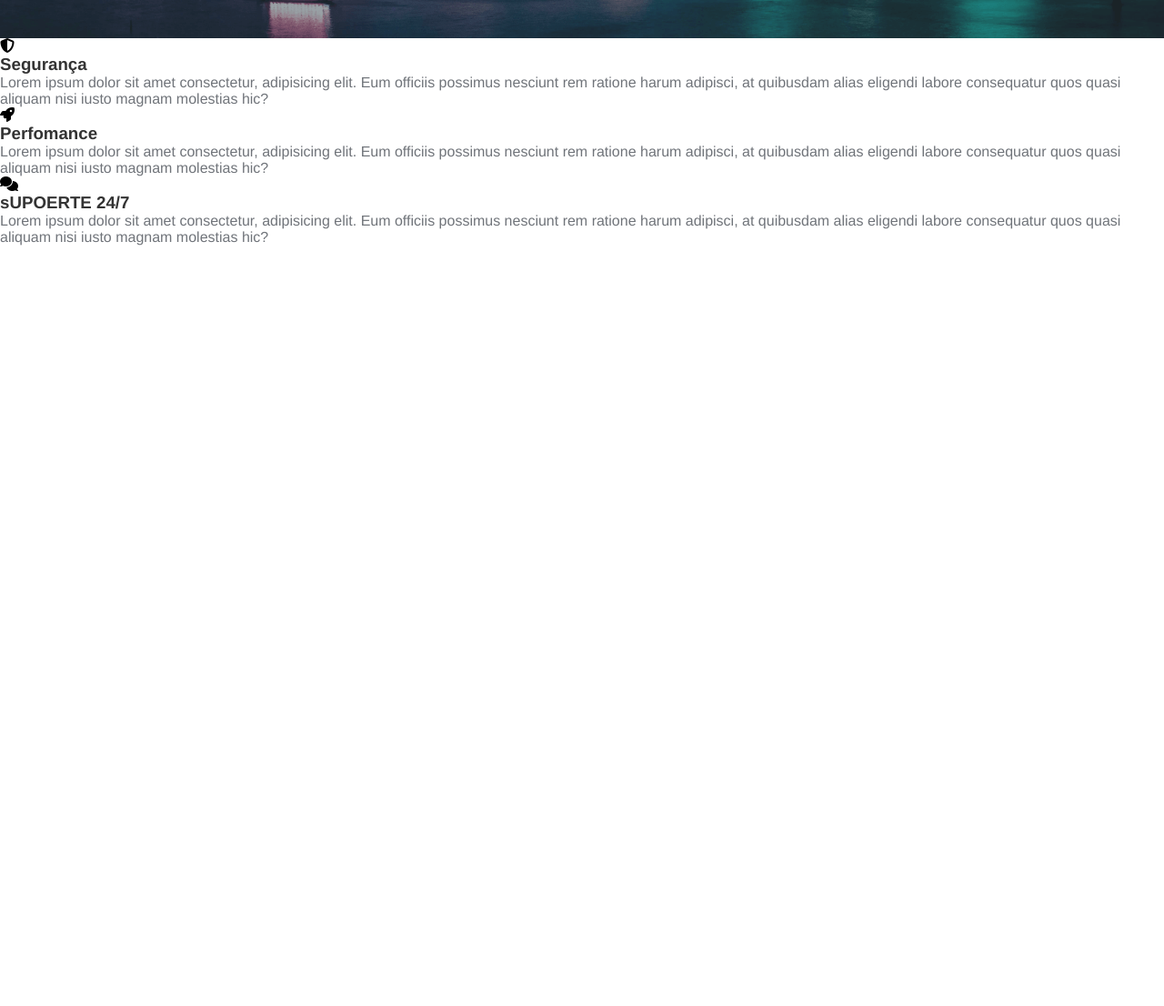
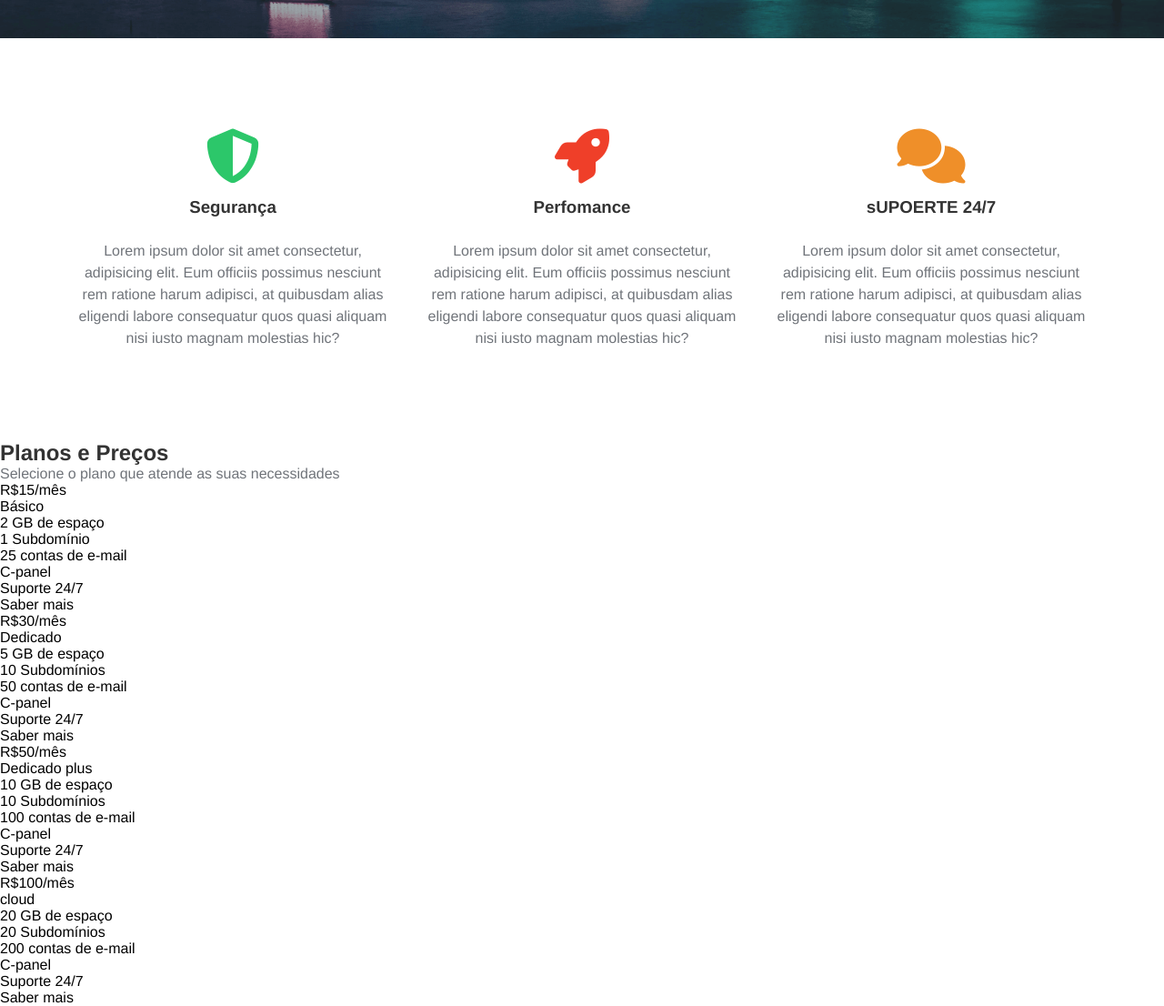
Before and after one commit to FabioFerreirar/Projeto_Responsividade, a plain HTML site: page index.html in a window 1280 px wide. Shown: the part 457-1563 px from the top of the page at 91% size. Before the commit the page ends 800 px from the top, so only its background shows below. Drawn offline with Linux system fonts and the light colour scheme.

Commit message:
inserção tag main

```diff
--- a/CSS/styles.css
+++ b/CSS/styles.css
@@ -94,3 +94,48 @@ nav {
 .main-banner p {
     font-size: 32px;
 }
+
+/* services */
+
+.service-container {
+    padding: 5rem 0;
+}
+
+.service-container ul {
+    display: flex;
+    width: 90%;
+    margin: 0 auto;
+}
+
+.service-container li {
+     flex: 1 1 200px; /* comportamento ao aumentar ou diminuir a página */
+     list-style: none;
+     text-align: center;
+     padding: 20px;
+}
+
+ .fas { /*fas são todos  os icones */
+     font-size: 60px; /*fonte awsome considera os ícones como texto, motivo do atributo de texto servir para imagem */
+    margin-bottom: 15px;
+}
+
+.fa-shield-alt {
+    color: #2cc76a;
+}
+
+.fa-rocket {
+    color: #ef3f29;
+}
+
+.fa-comments {
+    color: #ef8f29;
+}
+
+.service-container h3 {
+margin-bottom: 25px;
+
+}
+
+.service-container p {
+    line-height: 24px;
+}
--- a/index.html
+++ b/index.html
@@ -68,6 +68,60 @@
                     </li>
                 </ul>
             </section>
+            <section class="pricing-container">
+                <h2>Planos e Preços</h2>
+                <p>Selecione o plano que atende as suas necessidades</p>
+                <div class="plans-container">
+                    <div class="plan">
+                        <ul>
+                            <li class="price">R$15/mês</li>
+                            <li class="plan-name">Básico</li>
+                            <li>2 GB de espaço</li>
+                            <li>1 Subdomínio</li>
+                            <li>25 contas de e-mail</li>
+                            <li>C-panel</li>
+                            <li>Suporte 24/7</li>
+                            <li class="plan-btn">Saber mais</li>
+                        </ul>
+                    </div>
+                    <div class="plan">
+                        <ul>
+                            <li class="price">R$30/mês</li>
+                            <li class="plan-name">Dedicado</li>
+                            <li>5 GB de espaço</li>
+                            <li>10 Subdomínios</li>
+                            <li>50 contas de e-mail</li>
+                            <li>C-panel</li>
+                            <li>Suporte 24/7</li>
+                            <li class="plan-btn">Saber mais</li>
+                        </ul>
+                    </div>
+                    <div class="plan">
+                        <ul>
+                             <li class="price price recommended">R$50/mês</li> <!--será estilizado diferente -->
+                            <li class="plan-name">Dedicado plus</li>
+                            <li>10 GB de espaço</li>
+                            <li>10 Subdomínios</li>
+                            <li>100 contas de e-mail</li>
+                            <li>C-panel</li>
+                            <li>Suporte 24/7</li>
+                            <li class="plan-btn">Saber mais</li>
+                        </ul>
+                    </div>
+                    <div class="plan">
+                        <ul>
+                            <li class="price">R$100/mês</li>
+                            <li class="plan-name">cloud</li>
+                            <li>20 GB de espaço</li>
+                            <li>20 Subdomínios</li>
+                            <li>200 contas de e-mail</li>
+                            <li>C-panel</li>
+                            <li>Suporte 24/7</li>
+                            <li class="plan-btn price recommended">Saber mais</li>
+                        </ul>
+                    </div>
+                </div>
+            </section>
         </main>
     </div>
 </body>
```
